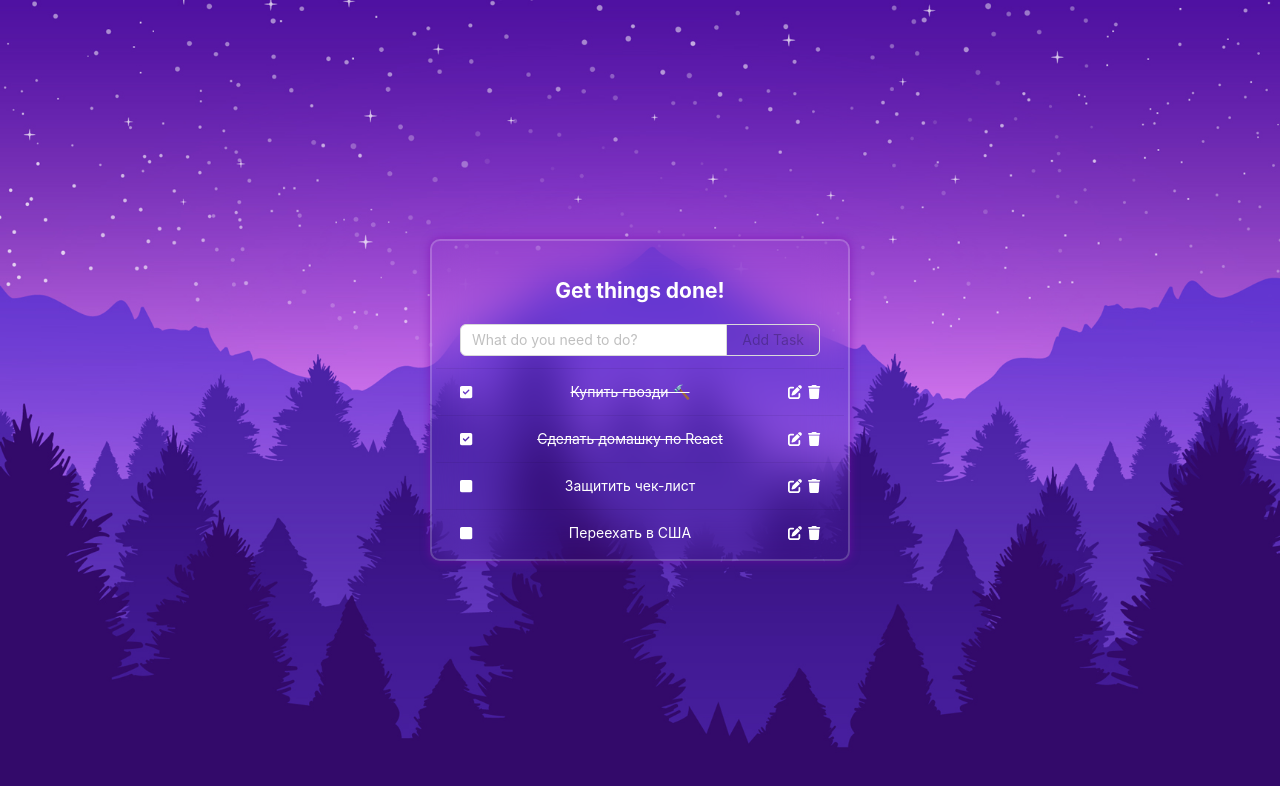
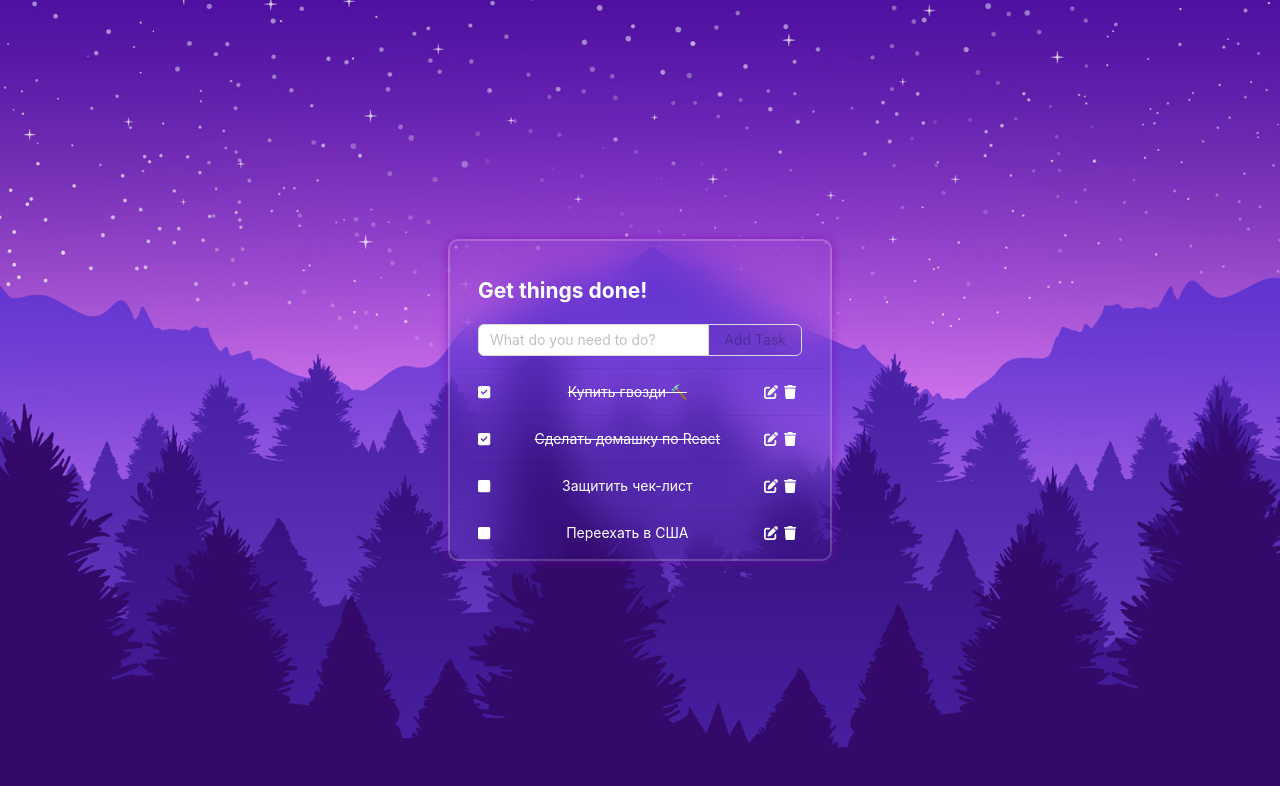
Before and after one commit to kilosha/todooha, a React (Create React App) app: page / in a window 1280 px wide. Shown: the top 786 px of the page. Built offline with nearby package versions, Linux system fonts and the light colour scheme.

Commit message:
refactor styles

```diff
--- a/package.json
+++ b/package.json
@@ -3,9 +3,7 @@
   "version": "0.1.0",
   "private": true,
   "dependencies": {
-    "@ant-design/icons": "^5.3.6",
     "@fortawesome/fontawesome-svg-core": "^6.5.2",
-    "@fortawesome/free-regular-svg-icons": "^6.5.2",
     "@fortawesome/free-solid-svg-icons": "^6.5.2",
     "@fortawesome/react-fontawesome": "^0.2.0",
     "@testing-library/jest-dom": "^5.17.0",
--- a/src/App.css
+++ b/src/App.css
@@ -1,5 +1,7 @@
 body {
     margin: 0 auto;
+    padding: 0;
+    box-sizing: border-box;
 }
 
 .App {
@@ -10,4 +12,48 @@ body {
     background: url('./assets/img.jpg') no-repeat;
     background-size: cover;
     background-position: center;
+    width: 100%;
 }
+
+.headerTitle {
+    text-align: 'center';
+}
+
+.tasksList {
+    width: 30%;
+    background-color: transparent;
+    border: 2px solid rgba(255, 255, 255, .2);
+    backdrop-filter: blur(20px);
+    box-shadow: 0 0 10px rgba(125, 9, 174, 0.612);
+    color: white;
+    border-radius: 10px;
+    padding: 3px 4px;
+}
+
+.icon {
+    cursor: pointer;
+    color: white;
+}
+
+.leftIcon {
+    margin-right: 6px;
+}
+
+.fullWidth {
+    width: 100%;
+}
+
+.editTaskInput {
+    width: 89%;
+}
+
+.configIcons {
+    display: flex;
+    width: 37.5px;
+}
+
+.taskText {
+    color: white;
+    cursor: pointer;
+    padding: 0px 15px;
+}
--- a/src/App.js
+++ b/src/App.js
@@ -46,25 +46,12 @@ function App() {
     return (
         <div className="App">
             <List
-                style={{
-                    width: '420px',
-                    backgroundColor: 'transparent',
-                    border: '2px solid rgba(255, 255, 255, .2)',
-                    backdropFilter: 'blur(20px)', // Не работает на сафари(
-                    boxShadow: '0 0 10px rgba(125, 9, 174, 0.612)',
-                    color: 'white',
-                    borderRadius: '10px',
-                    padding: '3px 4px'
-                }}
+                className='tasksList'
                 header={<Header addNewTask={addNewTask} />}
                 bordered
                 dataSource={data}
                 renderItem={(item) => (
-                    <List.Item style={{
-                        color: 'white',
-                        display: 'flex',
-                        justifyContent: 'space-between'
-                    }} key={item.id + item.isCompleted}>
+                    <List.Item key={item.id + item.isCompleted}>
                         {item.id !== editId ?
                             <TaskItem title={item.title} id={item.id} handleEditTaskClick={handleEditTaskClick} handleDeleteTaskClick={handleDeleteTaskClick} isCompleted={item.isCompleted} completeTask={completeTask} />
                             : <EditTaskItem title={item.title} id={item.id} updateTask={updateTask} setEditId={setEditId} />}
--- a/src/components/EditTaskItem.jsx
+++ b/src/components/EditTaskItem.jsx
@@ -11,10 +11,10 @@ const EditTaskItem = ({ title, id, updateTask, setEditId }) => {
     };
 
     const handleKeyDown = (event) => {
-        if (event.key === 'Enter') {
-            if (taskText.trim()) {
-                updateTask(id, taskText.trim());
-            }
+        if (event.key === 'Enter' && taskText.trim()) {
+            updateTask(id, taskText.trim());
+        } else if (event.key === 'Escape') {
+            setEditId('');
         }
     };
 
@@ -31,21 +31,23 @@ const EditTaskItem = ({ title, id, updateTask, setEditId }) => {
     return (
         <>
             <Input
-                style={{ width: '85%' }}
                 value={taskText}
                 onChange={(e) => updateTaskText(e)}
                 onKeyDown={handleKeyDown}
-                autoFocus={true}></Input>
-            <div style={{ display: 'flex' }}>
+                autoFocus={true}
+                className="editTaskInput"
+            />
+
+            <div className="configIcons">
                 <FontAwesomeIcon
                     icon={faFileCircleCheck}
-                    style={{ marginRight: '6px', cursor: 'pointer' }}
+                    className="icon leftIcon"
                     beat
                     onClick={handleSaveClick}
                 />
                 <FontAwesomeIcon
                     icon={faFileCircleXmark}
-                    style={{ cursor: 'pointer' }}
+                    className="icon"
                     onClick={handleCancelClick}
                 />
             </div>
--- a/src/components/Header.jsx
+++ b/src/components/Header.jsx
@@ -4,7 +4,9 @@ import TaskInput from './TaskInput';
 const Header = ({ addNewTask }) => {
     return (
         <>
-            <h2 style={{ textAlign: 'center' }}>Get things done!</h2>
+            <h2 className="headerTitle" >
+                Get things done!
+            </h2>
             <TaskInput addNewTask={addNewTask} />
         </>
     );
--- a/src/components/TaskInput.jsx
+++ b/src/components/TaskInput.jsx
@@ -4,7 +4,6 @@ import { Button, Input, Space } from 'antd';
 const TaskInput = ({ addNewTask }) => {
     const [task, setTask] = React.useState('');
 
-    // alert('rerender');
     const setNewTask = (e) => {
         setTask(e.target.value);
     };
@@ -27,10 +26,7 @@ const TaskInput = ({ addNewTask }) => {
 
     return (
         <div>
-            <Space.Compact
-                style={{
-                    width: '100%',
-                }}>
+            <Space.Compact className="fullWidth">
                 <Input
                     value={task}
                     onChange={(e) => setNewTask(e)}
--- a/src/components/TaskItem.jsx
+++ b/src/components/TaskItem.jsx
@@ -13,26 +13,27 @@ const TaskItem = ({
 }) => {
     return (
         <>
-            {isCompleted ? (
-                <FontAwesomeIcon icon={faSquareCheck} onClick={() => completeTask(id)} />
-            ) : (
-                <FontAwesomeIcon icon={faSquare} onClick={() => completeTask(id)} />
-            )}
+            <FontAwesomeIcon
+                className="icon"
+                icon={isCompleted ? faSquareCheck : faSquare}
+                onClick={() => completeTask(id)}
+            />
 
             <Typography.Text
-                style={{ color: 'white', cursor: 'pointer' }}
+                className="taskText"
                 delete={isCompleted}
                 onClick={() => completeTask(id)}>
                 {title}
             </Typography.Text>
-            <div style={{ display: 'flex' }}>
+
+            <div className="configIcons">
                 <FontAwesomeIcon
-                    style={{ marginRight: '6px', cursor: 'pointer' }}
+                    className="icon leftIcon"
                     icon={faPenToSquare}
                     onClick={() => handleEditTaskClick(id)}
                 />
                 <FontAwesomeIcon
-                    style={{ cursor: 'pointer' }}
+                    className="icon"
                     icon={faTrash}
                     onClick={() => handleDeleteTaskClick(id)}
                 />
```
Also changed, not shown: 1 other file (tests, documents, lock files or other folders).
